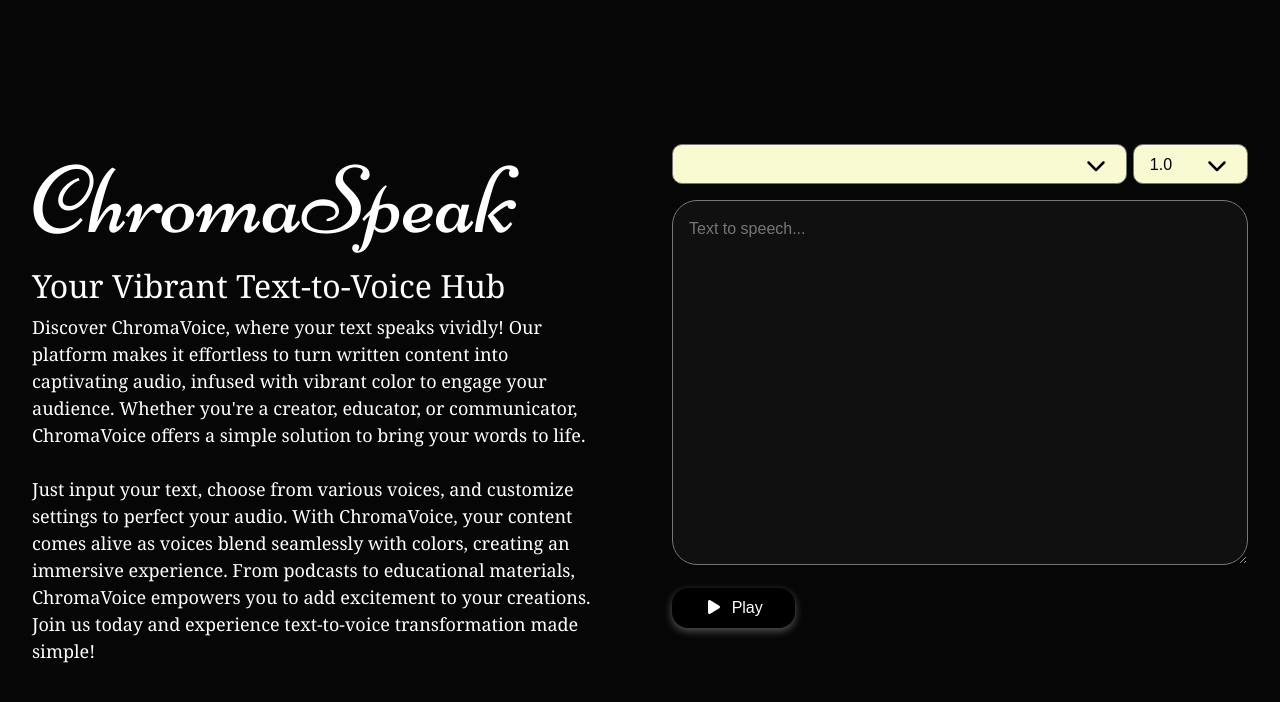
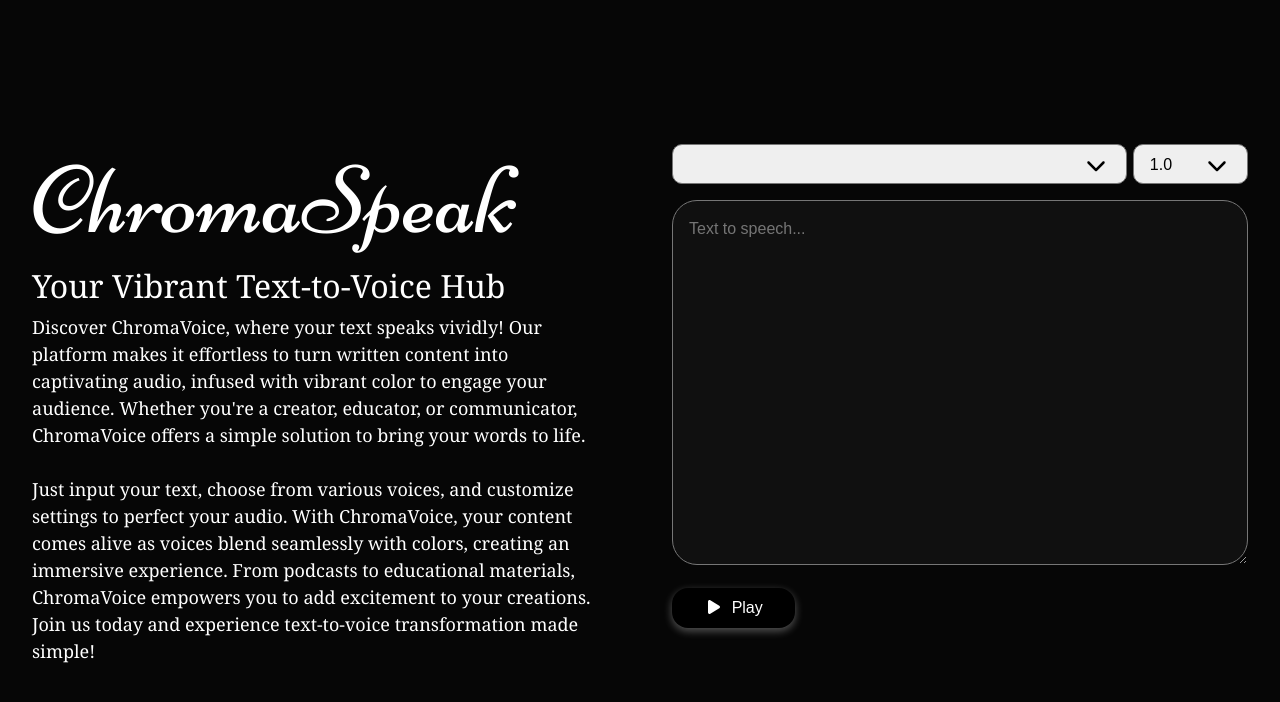
Before and after one commit to Rahul0070050/text-to-speech, a plain HTML site: page index.html in a window 1280 px wide. Drawn offline with nearby package versions, Linux system fonts and the light colour scheme; a web font is replaced by a local one.

Commit message:
css updated

```diff
--- a/style.css
+++ b/style.css
@@ -60,7 +60,6 @@
   width: 20%;
   border-radius: 10px;
   color: black;
-  background-color: lightgoldenrodyellow;
   margin-bottom: 1rem;
   appearance: none;
   background-image: url(./icon.svg);
@@ -75,7 +74,6 @@
   width: 79%;
   border-radius: 10px;
   color: black;
-  background-color: lightgoldenrodyellow;
   margin-bottom: 1rem;
   appearance: none;
   background-image: url(./icon.svg);
```
